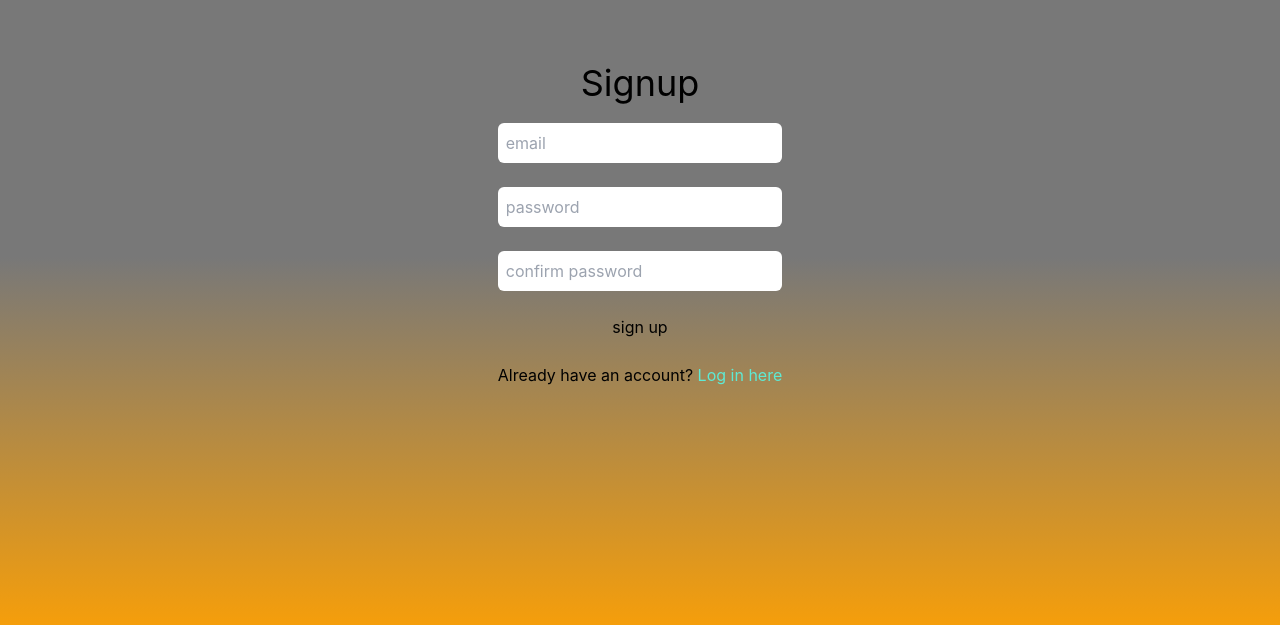
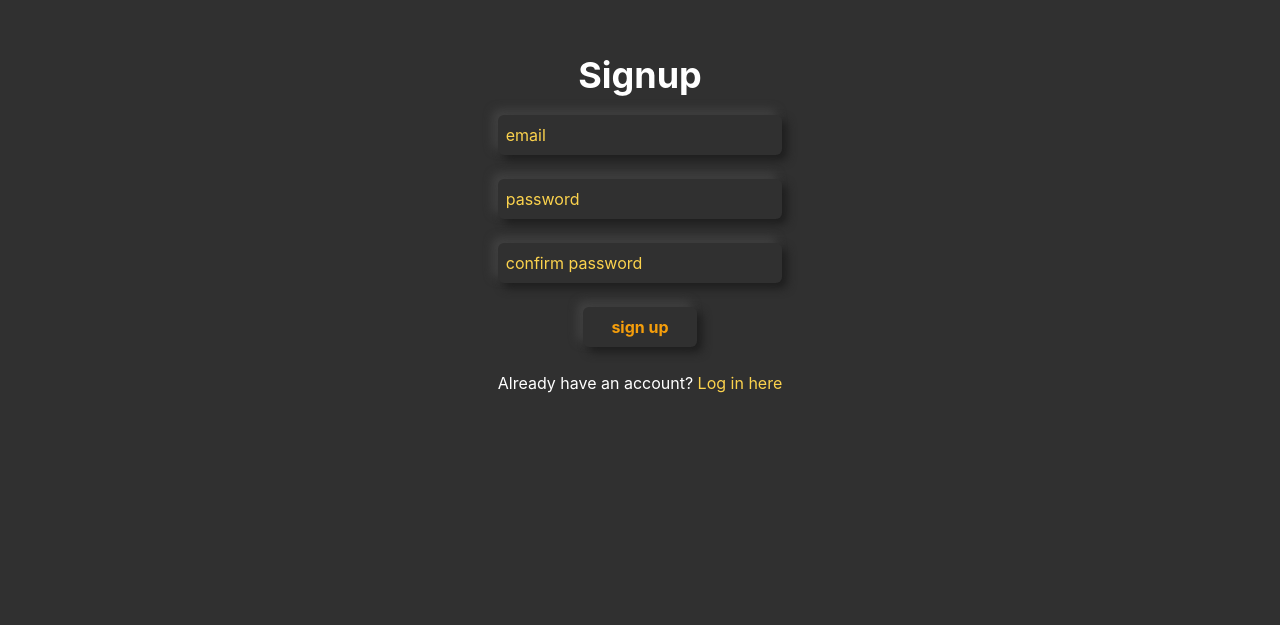
Before and after one commit to seantolbert/achiever, a React (Create React App) app: page /signup in a window 1280 px wide. Shown: the part 175-800 px from the top of the page. Built offline with nearby package versions, Linux system fonts and the light colour scheme; no server answers.

Commit message:
restyles login and signup page changes x icon on cards

```diff
--- a/src/components/Card.jsx
+++ b/src/components/Card.jsx
@@ -2,7 +2,7 @@ import { doc, deleteDoc } from "firebase/firestore";
 import { db } from "../firebase/config";
 import { FontAwesomeIcon } from "@fortawesome/react-fontawesome";
 import {
-  faXmark,
+  faCircleXmark,
   faArrowUpRightFromSquare,
   faScrewdriverWrench,
   faCrown,
@@ -30,7 +30,7 @@ export default function Card({ ach }) {
             <span className="text-sm">{ach.tstamp}</span>
           </div>
           <div className="flex justify-center items-center cursor-pointer">
-            <FontAwesomeIcon icon={faXmark} onClick={() => handleClick(ach.id)} className="border-2 rounded-full p-1"/>
+            <FontAwesomeIcon icon={faCircleXmark} onClick={() => handleClick(ach.id)}/>
           </div>
           <div className=" text-sm flex text-left items-start col-span-3">
             {ach.details}
@@ -51,7 +51,7 @@ export default function Card({ ach }) {
             <span className="text-sm">{ach.tstamp}</span>
           </div>
           <div className="flex justify-center items-center cursor-pointer">
-            <FontAwesomeIcon icon={faXmark} onClick={() => handleClick(ach.id)} className="border-2 rounded-full p-1" />
+            <FontAwesomeIcon icon={faCircleXmark} onClick={() => handleClick(ach.id)} />
           </div>
           <div className=" text-sm flex text-left items-start col-span-3">
             {ach.details}
@@ -72,7 +72,7 @@ export default function Card({ ach }) {
             <span className="text-sm">{ach.tstamp}</span>
           </div>
           <div className="flex justify-center items-center cursor-pointer">
-            <FontAwesomeIcon icon={faXmark} onClick={() => handleClick(ach.id)} className="border-2 rounded-full p-1" />
+            <FontAwesomeIcon icon={faCircleXmark} onClick={() => handleClick(ach.id)} />
           </div>
           <div className=" text-sm flex text-left items-start col-span-3">
             {ach.details}
@@ -93,7 +93,7 @@ export default function Card({ ach }) {
             <span className="text-sm">{ach.tstamp}</span>
           </div>
           <div className="flex justify-center items-center cursor-pointer">
-            <FontAwesomeIcon icon={faXmark} onClick={() => handleClick(ach.id)} className="border-2 rounded-full p-1" />
+            <FontAwesomeIcon icon={faCircleXmark} onClick={() => handleClick(ach.id)} />
           </div>
           <div className=" text-sm flex text-left items-start col-span-3">
             {ach.details}
@@ -119,7 +119,7 @@ export default function Card({ ach }) {
             <span className="text-sm">{ach.tstamp}</span>
           </div>
           <div className="flex justify-center items-center cursor-pointer">
-            <FontAwesomeIcon icon={faXmark} onClick={() => handleClick(ach.id)} className="border-2 rounded-full p-1"/>
+            <FontAwesomeIcon icon={faCircleXmark} onClick={() => handleClick(ach.id)}/>
           </div>
           <div className=" text-sm flex text-left items-start col-span-3">
             {ach.details}
--- a/src/components/Navbar.jsx
+++ b/src/components/Navbar.jsx
@@ -19,7 +19,7 @@ export default function Navbar() {
             htmlFor="checker"
             className="absolute peer-checked:hidden flex justify-start items-center bg-black rounded-full p-6 translate-x-6"
           >
-            <FontAwesomeIcon icon={faBars} className="-translate-x-5" />
+            <FontAwesomeIcon icon={faBars} className="-translate-x-4" />
           </label>
           <input
             id="checker"
--- a/src/index.css
+++ b/src/index.css
@@ -9,7 +9,7 @@ body {
     sans-serif;
   -webkit-font-smoothing: antialiased;
   -moz-osx-font-smoothing: grayscale;
-  background: linear-gradient(180deg, rgba(120,120,120,1) 54%, rgba(245,158,11,1) 100%);
+  background: #303030;
 }
 
 code {
@@ -17,12 +17,6 @@ code {
     monospace;
 }
 
-select,
-input,
-textarea {
-  color: rgb(93, 93, 93);
-}
-
 * {
   outline: none;
 }
--- a/src/pages/Dashboard.jsx
+++ b/src/pages/Dashboard.jsx
@@ -35,7 +35,7 @@ export default function Dashboard() {
     : null;
 
   return (
-    <div>
+    <div className="text-white">
       <p className="text-3xl font-bold my-10">ACHIEVER</p>
       {achs && (
         <AchivementFilter
--- a/src/pages/Login.jsx
+++ b/src/pages/Login.jsx
@@ -14,7 +14,7 @@ export default function Login() {
 
   return (
     <div className="h-screen flex flex-col justify-center items-center">
-      <h2 className="text-4xl mb-5">Login</h2>
+      <h2 className="text-4xl mb-5 text-white font-bold">Login</h2>
       <form onSubmit={handleSubmit} className="flex flex-col gap-6">
         <input
           required
@@ -22,7 +22,7 @@ export default function Login() {
           onChange={(e) => setEmail(e.target.value)}
           value={email}
           placeholder="email"
-          className="p-2 rounded-md text-gray-600"
+          className="p-2 rounded-md text-amber-500 caret-amber-500 bg-transparent shadow-neu focus:shadow-pressedNeu active:shadow-pressedNeu placeholder:text-amber-300"
           />
 
         <input
@@ -31,12 +31,12 @@ export default function Login() {
           onChange={(e) => setPassword(e.target.value)}
           value={password}
           placeholder="password"
-          className="p-2 rounded-md text-gray-600"
+          className="p-2 rounded-md text-amber-500 caret-amber-500 bg-transparent shadow-neu focus:shadow-pressedNeu active:shadow-pressedNeu placeholder:text-amber-300"
         />
 
-        <button>log in</button>
+        <button className="rounded-md self-center text-amber-500 font-bold p-2 w-2/5 bg-transparent shadow-neu active:shadow-pressedNeu focus:shadowpressedNeu">log in</button>
         {error && <p>{error}</p>}
-        <div>Don't have an account yet? <Link to="/signup" className="text-teal-300">Sign up here</Link></div>
+        <div className="text-white">Don't have an account yet? <Link to="/signup" className="text-amber-300">Sign up here</Link></div>
       </form>
     </div>
   );
--- a/src/pages/Signup.jsx
+++ b/src/pages/Signup.jsx
@@ -21,7 +21,7 @@ export default function Signup() {
 
   return (
     <div className="h-screen flex flex-col justify-center items-center">
-      <h2 className="text-4xl mb-5">Signup</h2>
+      <h2 className="text-4xl mb-5 text-white font-bold">Signup</h2>
       <form onSubmit={handleSubmit} className="flex flex-col gap-6">
 
           <input
@@ -29,7 +29,7 @@ export default function Signup() {
             required
             onChange={(e) => setEmail(e.target.value)}
             value={email}
-            className="p-2 rounded-md text-gray-600"
+            className="p-2 rounded-md text-amber-500 caret-amber-500 bg-transparent shadow-neu focus:shadow-pressedNeu active:shadow-pressedNeu placeholder:text-amber-300"
             placeholder="email"
             />
           <input
@@ -37,7 +37,7 @@ export default function Signup() {
             required
             onChange={(e) => setPassword(e.target.value)}
             value={password}
-            className="p-2 rounded-md text-gray-600"
+            className="p-2 rounded-md text-amber-500 caret-amber-500 bg-transparent shadow-neu focus:shadow-pressedNeu active:shadow-pressedNeu placeholder:text-amber-300"
             placeholder="password"
           />
           <input
@@ -45,13 +45,13 @@ export default function Signup() {
             required
             onChange={(e) => setPassword2(e.target.value)}
             value={password2}
-            className="p-2 rounded-md text-gray-600"
+            className="p-2 rounded-md text-amber-500 caret-amber-500 bg-transparent shadow-neu focus:shadow-pressedNeu active:shadow-pressedNeu placeholder:text-amber-300"
             placeholder="confirm password"
 
           />
-        <button disabled={disable}>sign up</button>
+        <button disabled={disable} className="rounded-md self-center text-amber-500 font-bold p-2 w-2/5 bg-transparent shadow-neu active:shadow-pressedNeu focus:shadowpressedNeu">sign up</button>
         {error && <p>{error}</p>}
-        <div>Already have an account? <Link to="/login" className="text-teal-300">Log in here</Link></div>
+        <div className="text-white">Already have an account? <Link to="/login" className="text-amber-300">Log in here</Link></div>
       </form>
     </div>
   );
--- a/tailwind.config.js
+++ b/tailwind.config.js
@@ -8,9 +8,9 @@ module.exports = {
       boxShadow: {
         hoverRoseShadow:
           "15px 15px 28px 0px rgba(241, 64, 92, 0.5), inset -8px -8px 16px 0px rgba(241, 64, 92, 0.6)",
-        neu: "5px 5px 10px #494949, -5px -5px 10px #a7a7a7",
+        neu: "5px 5px 10px #1d1d1d, -5px -5px 10px #434343",
         pressedNeu:
-          "inset 5px 5px 10px #494949, inset -5px -5px 10px #a7a7a7",
+          "inset 5px 5px 10px #1d1d1d, inset -5px -5px 10px #434343",
       },
     },
   },
```
Also changed, not shown: src/pages/Create.jsx (+9 -9 lines).
